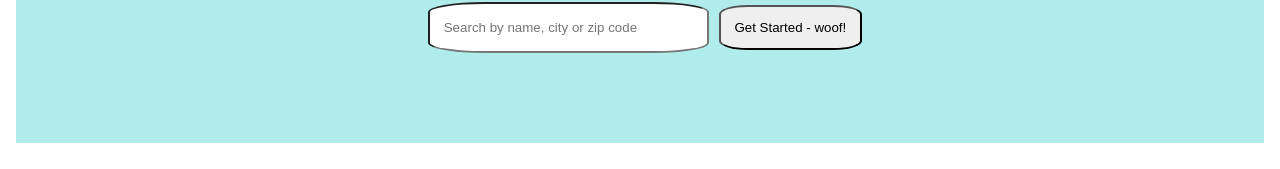
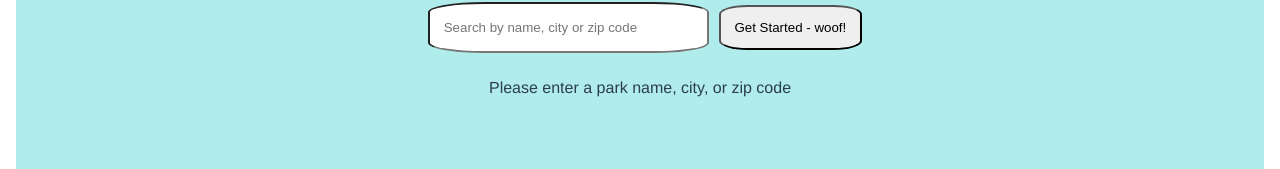
Before and after one commit to the-bone-yard/frontend, a Vue app: page /#/ in a window 1280 px wide. Shown: the part 467-636 px from the top of the page. Built offline with nearby package versions, Linux system fonts and the light colour scheme; no server answers.

Commit message:
Add error handling for no search term entry

```diff
--- a/src/views/FindPark.vue
+++ b/src/views/FindPark.vue
@@ -9,6 +9,7 @@
     <button class="search-button" @click="search('searchTerm')">
       Get Started - woof!
     </button>
+    <p v-if="searchTerm === ''">Please enter a park name, city, or zip code</p>
   </section>
 </template>
 
@@ -21,9 +22,11 @@ export default {
   },
   methods: {
     search() {
-      console.log(this.searchTerm);
-      this.searchTerm = '';
-      //functionality for search goes here...
+      if (this.searchTerm !== '') {
+        console.log(this.searchTerm);
+        this.searchTerm = '';
+        //functionality for search goes here...
+      }
     },
   },
 };
@@ -42,5 +45,3 @@ export default {
   padding: 1em;
 }
 </style>
-
-// Add error handling for no entry
```
